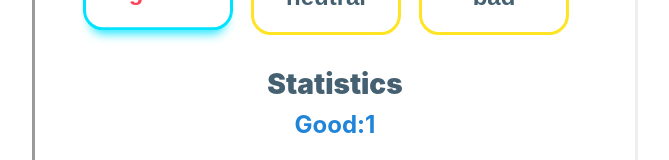
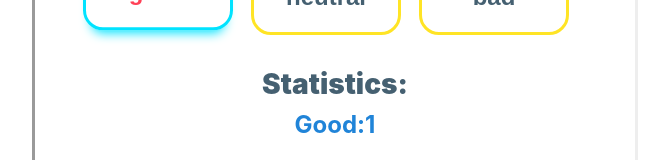
Before and after one commit to Enjoy3325/-goit-react-hw-04-feedback, a React (Create React App) app: page / in a window 1280 px wide. Both pictures are taken after a click on the button "good". Shown: the part 300-460 px from the top of the page, without its empty margins (323-992 px from the left). Built offline with nearby package versions, Linux system fonts and the light colour scheme.

Commit message:
add hooks

```diff
--- a/package.json
+++ b/package.json
@@ -1,8 +1,8 @@
 {
-  "name": "goit-react-hw-02-feedback",
+  "name": "goit-react-hw-04-feedback",
   "version": "0.1.0",
   "private": true,
-  "homepage": "https://Enjoy3325.github.io/goit-react-hw-02-feedback/",
+  "homepage": "https://Enjoy3325.github.io/goit-react-hw-04-feedback/",
   "dependencies": {
     "@testing-library/jest-dom": "^5.16.3",
     "@testing-library/react": "^12.1.4",
--- a/src/components/App/App.jsx
+++ b/src/components/App/App.jsx
@@ -3,44 +3,53 @@ import { Section } from '../Section/Section';
 import { FeedbackOptions } from 'components/FeedbackOptions/FeedbackOptions';
 import { Statistics } from 'components/Statistics/Statistics';
 import { Wrapper } from './App.styled';
-import React, { Component } from 'react';
-export class App extends Component {
-  state = {
-    good: 0,
-    neutral: 0,
-    bad: 0,
+import React, { useState } from 'react';
+
+export const App = () => {
+  const [good, setGood] = useState(0);
+  const [neutral, setNeutral] = useState(0);
+  const [bad, setBad] = useState(0);
+
+  const onLeaveFeedback = e => {
+    switch (e) {
+      case 'good':
+        setGood(prevState => prevState + 1);
+        break;
+      case 'neutral':
+        setNeutral(prevState => prevState + 1);
+        break;
+      case 'bad':
+        setBad(prevState => prevState + 1);
+        break;
+
+      default:
+        console.log("This element doesn't exist");
+        break;
+    }
   };
 
-  onLeaveFeedback = e => {
-    const clickOnButton = e.currentTarget.textContent;
-    this.setState(prevState => ({
-      [clickOnButton]: prevState[clickOnButton] + 1,
-    }));
-  };
-  countTotalFeedback = () => {
-    return Object.values(this.state).reduce((acc, number) => acc + number, 0);
+  const countTotalFeedback = () => {
+    return good + neutral + bad;
   };
 
-  countPositiveFeedbackPercentage = () => {
-    return Math.round((100 / this.countTotalFeedback()) * this.state.good);
+  const countPositiveFeedbackPercentage = () => {
+    return Math.round((good / countTotalFeedback()) * 100);
   };
-  render() {
-    const { good, neutral, bad } = this.state;
-    const keys = Object.keys(this.state);
+
   return (
     <Wrapper>
       <Section title="Please leave feedback">
         <FeedbackOptions
-            options={keys}
-            onLeaveFeedback={this.onLeaveFeedback}
+          options={['good', 'neutral', 'bad']}
+          onLeaveFeedback={onLeaveFeedback}
         />
-          {this.countTotalFeedback() !== 0 ? (
+        {countTotalFeedback() !== 0 ? (
           <Statistics
             good={good}
             neutral={neutral}
             bad={bad}
-              total={this.countTotalFeedback}
-              positivePercentage={this.countPositiveFeedbackPercentage || 0}
+            total={countTotalFeedback}
+            positivePercentage={countPositiveFeedbackPercentage || 0}
           />
         ) : (
           <Notification message="There is no feedback" />
@@ -48,5 +57,4 @@ export class App extends Component {
       </Section>
     </Wrapper>
   );
-  }
-}
+};
--- a/src/components/FeedbackOptions/FeedbackOptions.jsx
+++ b/src/components/FeedbackOptions/FeedbackOptions.jsx
@@ -14,7 +14,7 @@ export function FeedbackOptions({ options, onLeaveFeedback }) {
       <ListButton>
         {options.map(key => (
           <ItemButton key={key}>
-            <ButtonStyle type="button" onClick={onLeaveFeedback}>
+            <ButtonStyle type="button" onClick={() => onLeaveFeedback(key)}>
               <TextButton>{key}</TextButton>
             </ButtonStyle>
           </ItemButton>
--- a/src/components/Statistics/Statistics.jsx
+++ b/src/components/Statistics/Statistics.jsx
@@ -8,7 +8,7 @@ import React from 'react';
 export function Statistics({ good, neutral, bad, total, positivePercentage }) {
   return (
     <StatisticBox>
-      <TitleStatistic>Statistics</TitleStatistic>
+      <TitleStatistic>Statistics:</TitleStatistic>
       <TextStatistic>Good:{good}</TextStatistic>
       <TextStatistic>Neutral:{neutral}</TextStatistic>
       <TextStatistic>Bad:{bad}</TextStatistic>
```
Also changed, not shown: src/components/App.jsx (added, +16 -0 lines). Lines whose indentation alone changed are shown as unchanged.
